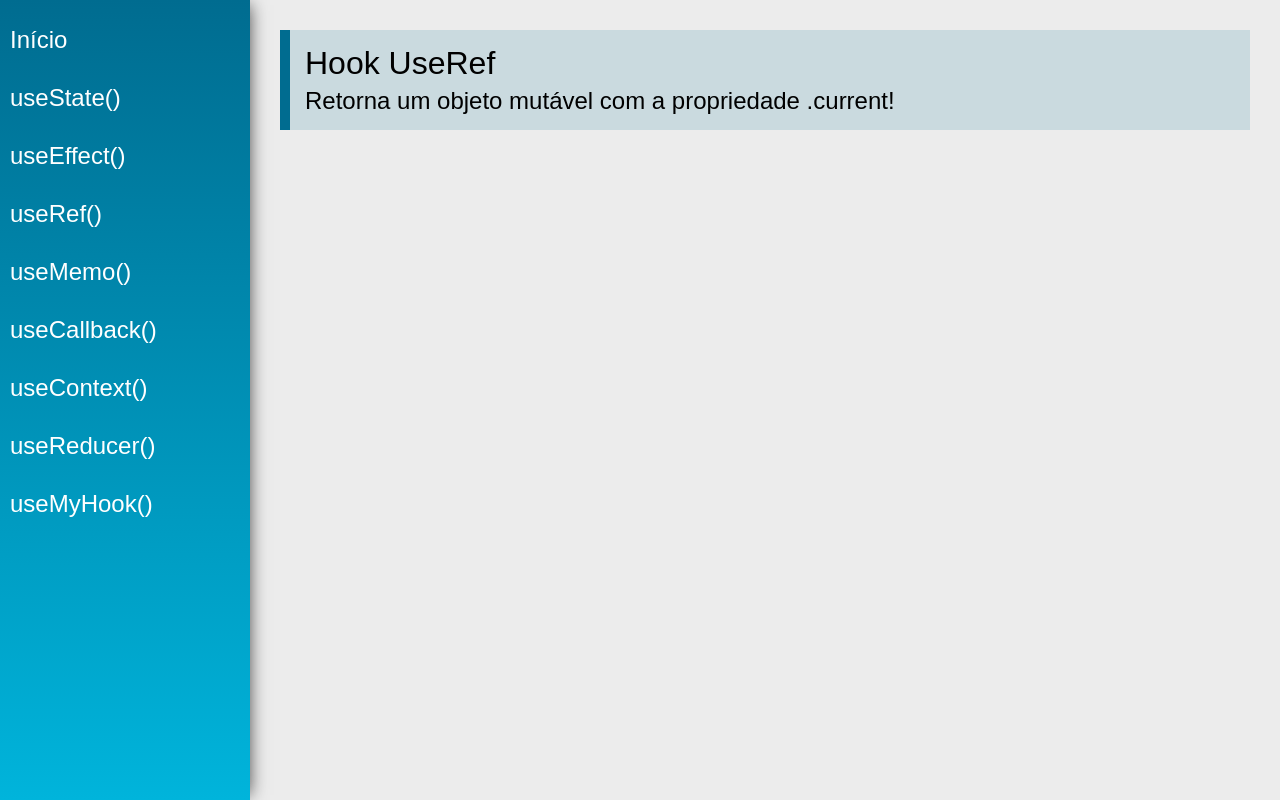
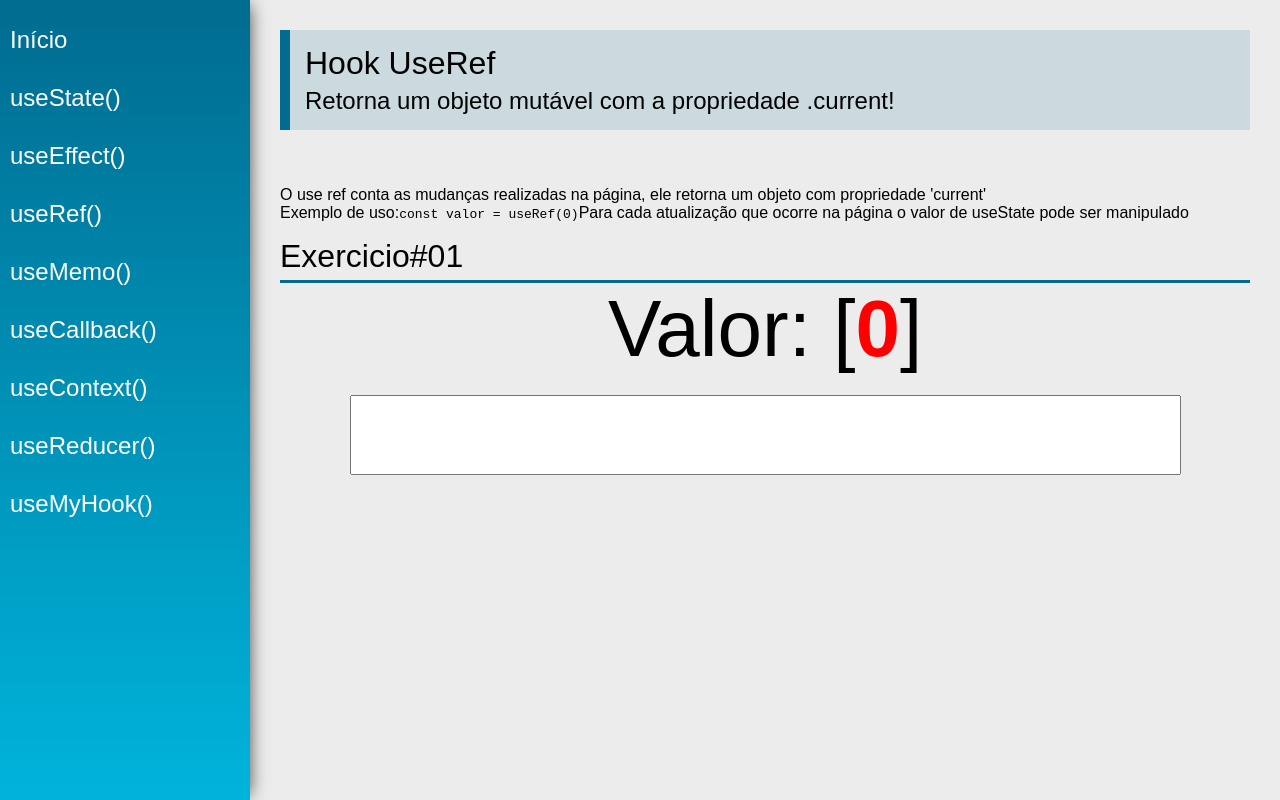
Before and after one commit to nicolas-magalhaes-clear/react-hooks, a React (Create React App) app: page /useRef in a window 1280 px wide. Built offline with nearby package versions, Linux system fonts and the light colour scheme.

Commit message:
update: useRef explanation and examples added

```diff
--- a/src/views/examples/UseRef.jsx
+++ b/src/views/examples/UseRef.jsx
@@ -1,13 +1,46 @@
-import React from 'react'
+import React, { useEffect, useRef, useState } from 'react'
 import PageTitle from '../../components/layout/PageTitle'
+import SectionTitle from '../../components/layout/SectionTitle'
+
 
 const UseRef = (props) => {
+
+    const [value1, setValue1] = useState("");
+
+    const count = useRef(0)
+
+    useEffect(function () {
+        count.current = count.current + 1
+    }, [value1])
     return (
         <div className="UseRef">
             <PageTitle
                 title="Hook UseRef"
                 subtitle="Retorna um objeto mutável com a propriedade .current!"
             />
+            <p>  O use ref conta as mudanças realizadas na página, ele retorna um objeto com propriedade 'current'
+                <br></br>
+                Exemplo de uso:
+                <code>
+                    const valor = useRef(0)
+                </code>
+                Para cada atualização que ocorre na página o valor de useState pode ser manipulado
+            </p>
+            <SectionTitle title='Exercicio#01' />
+            <div className="center">
+
+                <div>
+                    <span className="text">Valor: </span>
+                    <span className="text">{value1} [</span>
+                    <span className="text red">{count.current}</span>
+                    <span className="text">]</span>
+                </div>
+
+
+                <input type="text" value={value1} onChange={(e) => setValue1(e.target.value)} className="input" />
+            </div>
+
+
         </div>
     )
 }
```
